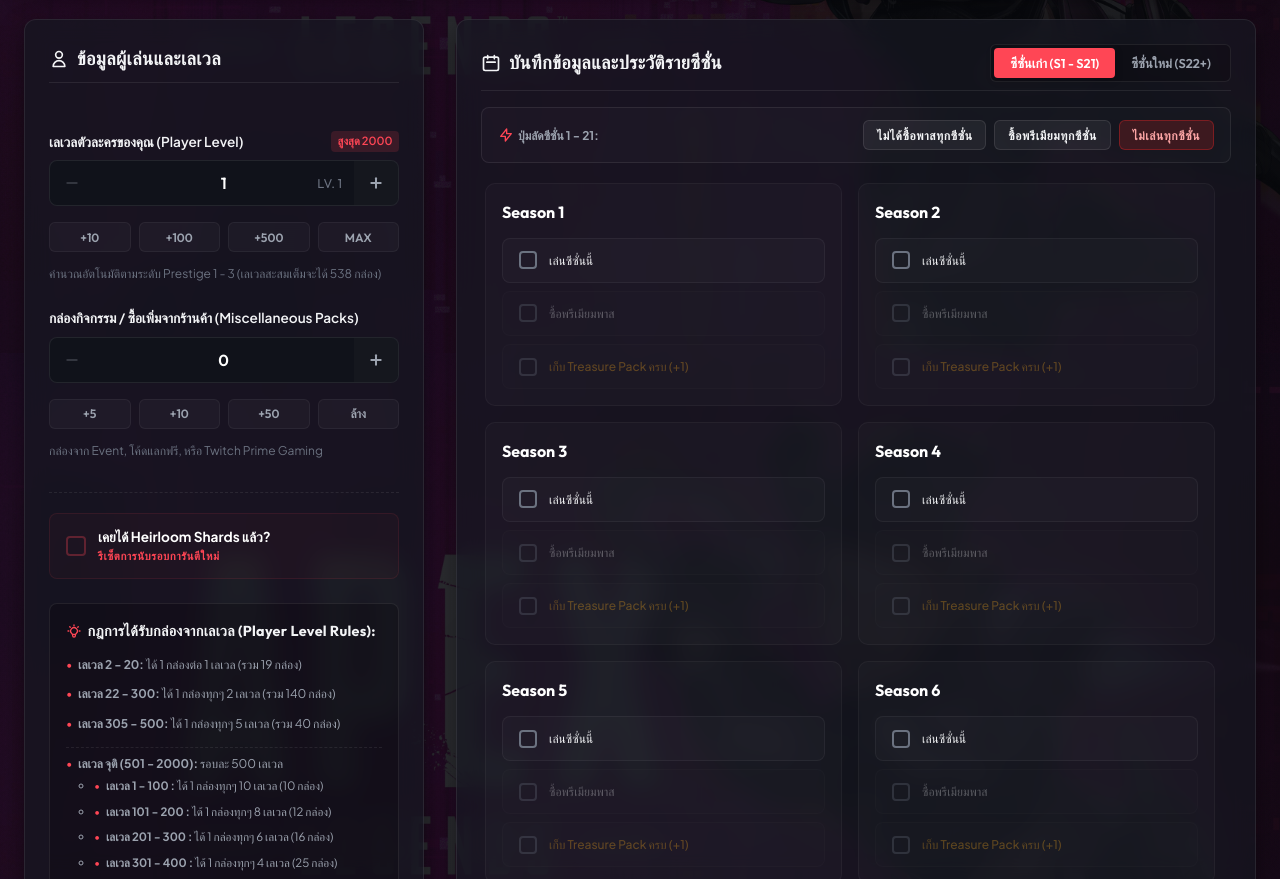
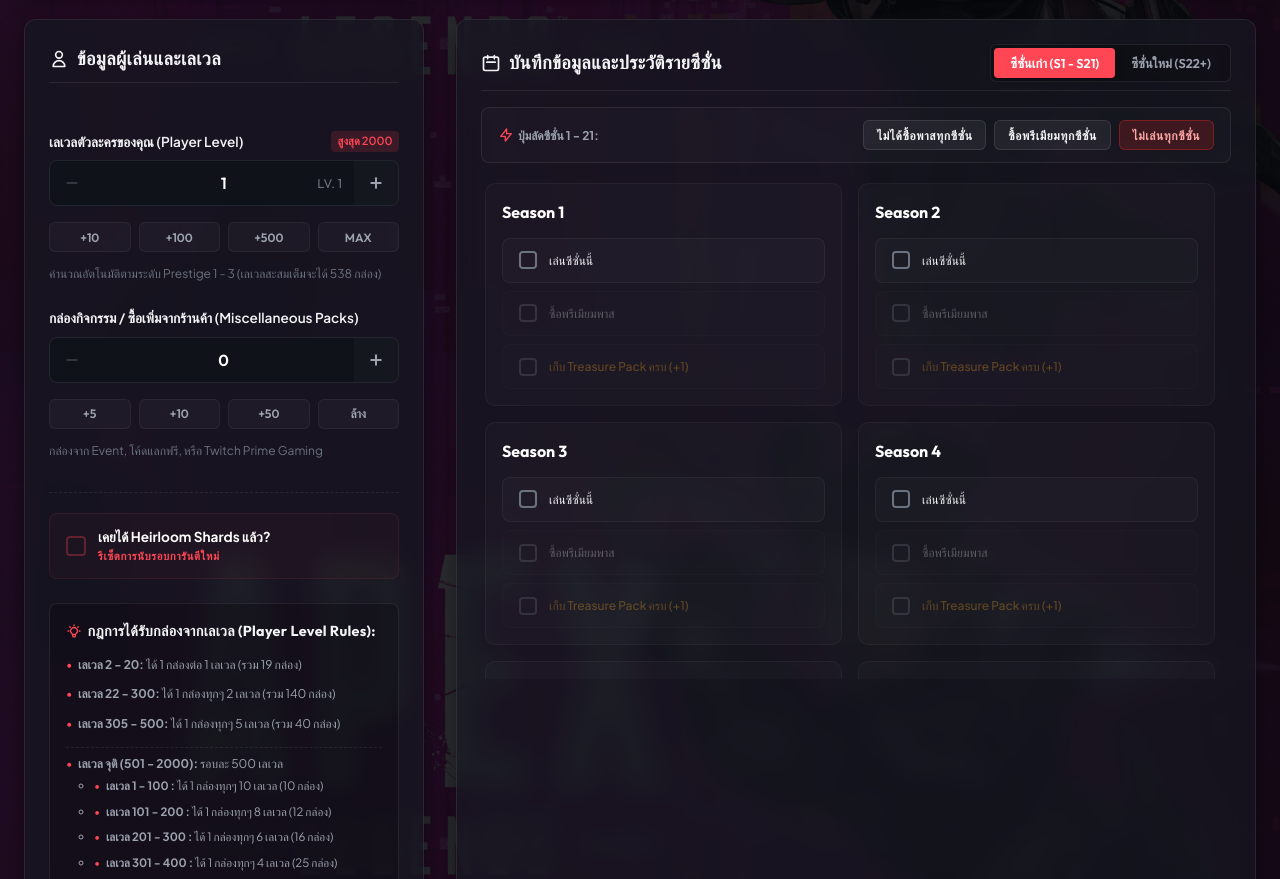
Before and after one commit to Bandidkw/apex-calculator-pack, a Vue app in the folder apex frontend/: page / in a window 1280 px wide. Shown: the part 447-1326 px from the top of the page. Built offline with nearby package versions, Linux system fonts and the light colour scheme.

Commit message:
Restrict seasons grid max-height to 500px and enable internal scroll to eliminate page-level scrolling

```diff
--- a/apex frontend/src/components/NewSeasonsGrid.vue
+++ b/apex frontend/src/components/NewSeasonsGrid.vue
@@ -371,8 +371,7 @@ const getNewSeason = (seasonNo: number | string): NewSeason => {
 
 /* Seasons Scrollable Grid */
 .scrollable-grid {
-  flex: 1;
-  min-height: 0;
+  max-height: 500px;
   overflow-y: auto;
   padding: 0.25rem 1rem 1.5rem 0.25rem;
 }
--- a/apex frontend/src/components/OldSeasonsGrid.vue
+++ b/apex frontend/src/components/OldSeasonsGrid.vue
@@ -266,8 +266,7 @@ const toggleOldTreasure = (seasonStr: string) => {
 
 /* Seasons Scrollable Grid */
 .scrollable-grid {
-  flex: 1;
-  min-height: 0;
+  max-height: 500px;
   overflow-y: auto;
   padding: 0.25rem 1rem 1.5rem 0.25rem;
 }
```
